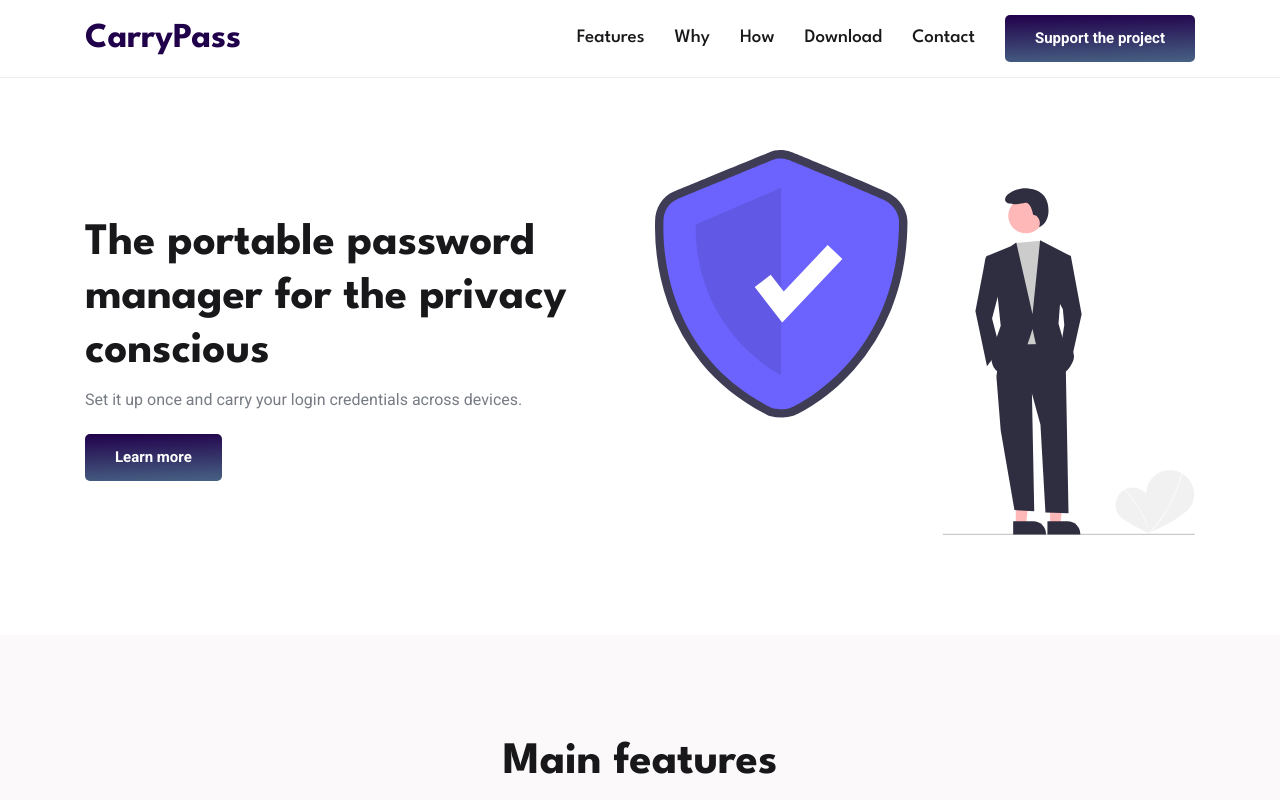
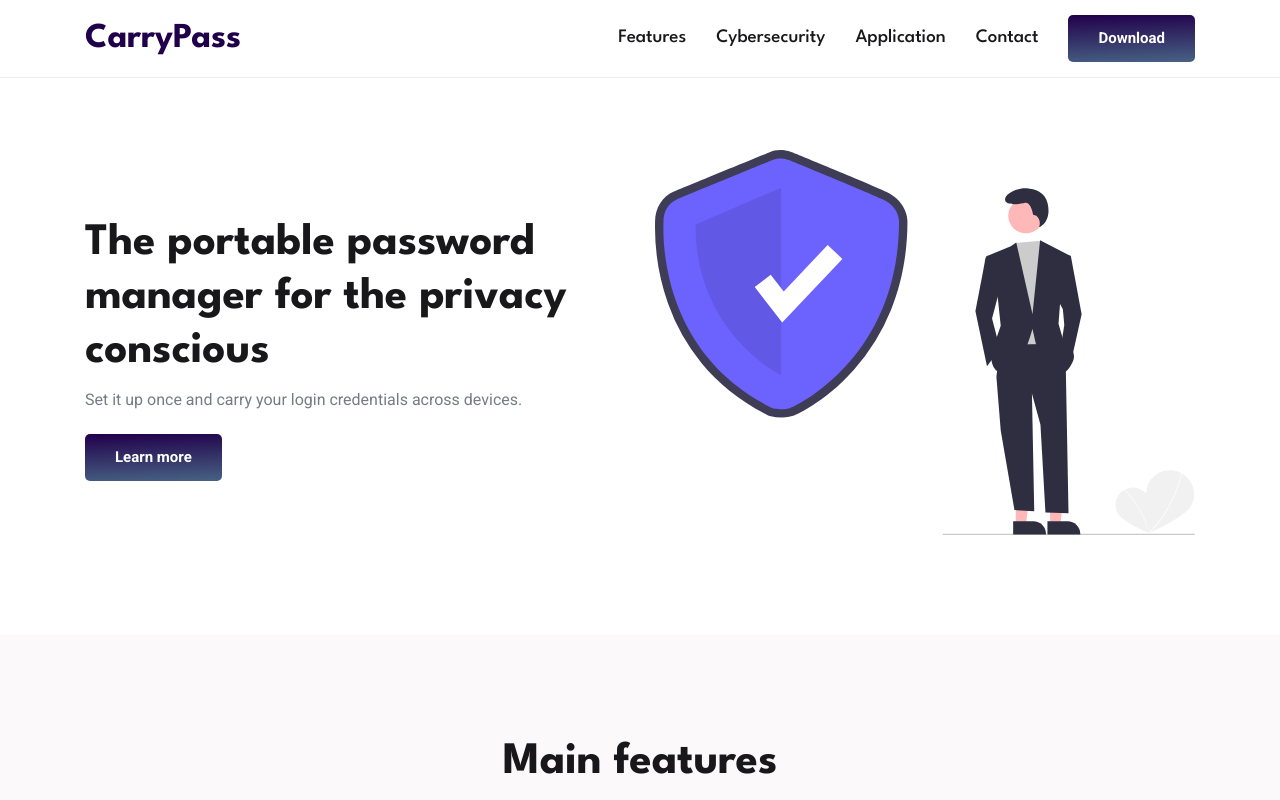
Before and after one commit to racz-zoltan/racz-zoltan.github.io, a plain HTML site: page index.html in a window 1280 px wide. Shown: the top 800 px of the page. Drawn offline with nearby package versions, Linux system fonts and the light colour scheme.

Commit message:
Update index.html

```diff
--- a/index.html
+++ b/index.html
@@ -48,15 +48,11 @@
           </li>
 
           <li>
-            <a href="#security" class="navbar-link" data-nav-link>Why</a>
+            <a href="#security" class="navbar-link" data-nav-link>Cybersecurity</a>
           </li>
 
           <li>
-            <a href="#about" class="navbar-link" data-nav-link>How</a>
-          </li>
-
-          <li>
-            <a href="#download" class="navbar-link" data-nav-link>Download</a>
+            <a href="#about" class="navbar-link" data-nav-link>Application</a>
           </li>
 
           <li>
@@ -64,7 +60,7 @@
           </li>
 
           <li>
-            <a href="https://www.buymeacoffee.com/zoltanracz" target="_blank" class="btn btn-primary">Support&nbspthe&nbspproject</a>
+            <a href="#download" target="_blank" class="btn btn-primary">Download</a>
           </li>
 
         </ul>
@@ -441,7 +437,8 @@
             <h2 class="h2">CarryPass manages your strong passwords</h2>
 
             <p class="section-text">
-              CarryPass is a small, lightweight password manager written fully in Python, using the Kivy framework. It is an offline password manager and only stores your data on your device.
+              CarryPass is the free offline password manager for those who need extra privacy, with 256-bit AES encryption and time-based one time password as a second factor of authentication.
+              It is a small, lightweight password manager written fully in Python, using the Kivy framework. This offline password manager only stores your data on your device.
               The pwned password check needs internet connection, but plaintext passwords never leave your computer. See <a class="copyright-link" target="_blank" href="https://pypi.org/project/pwnedpasswords/">pwnedpassword</a> for details.
               Since the usernames, email addresses, passwords and private notes are stored on your device, you have total control over their security.
               Whether the security, privacy and anonimity features of the application provide sufficient protection depends on your security threat landscape.
@@ -510,9 +507,9 @@
           <p class="cta-subtitle">The download is compatible with 64-bit Windows 10</p>
 
 
-          <h2 class="h2 section-title">Want it on other platforms? Support the project!</h2>
+          <h2 class="h2 section-title">Visit the project's GitHub page to check out the source or download the app.</h2>
 
-          <a href="https://github.com/racz-zoltan/carrypass/releases/tag/v1.0.1" target="_blank" class="btn btn-secondary">DOWNLOAD</a>
+          <a href="https://github.com/racz-zoltan/carrypass/releases/tag/v1.0.1" target="_blank" class="btn btn-secondary">Visit GitHub page</a>
 
           <h2 class="h2 section-title"></h2>
 
```
